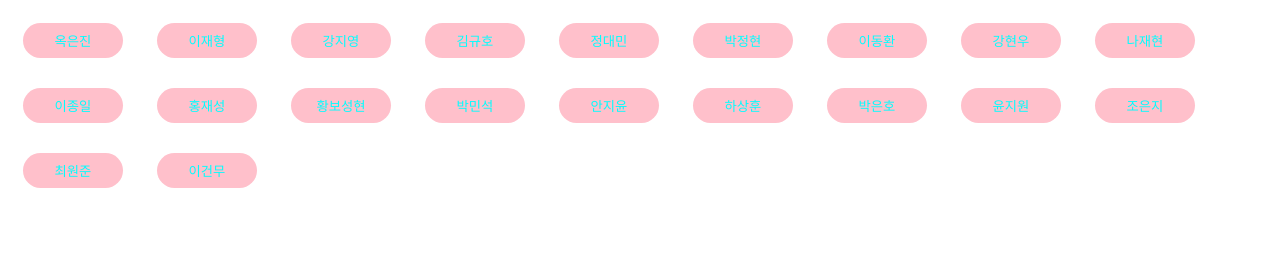
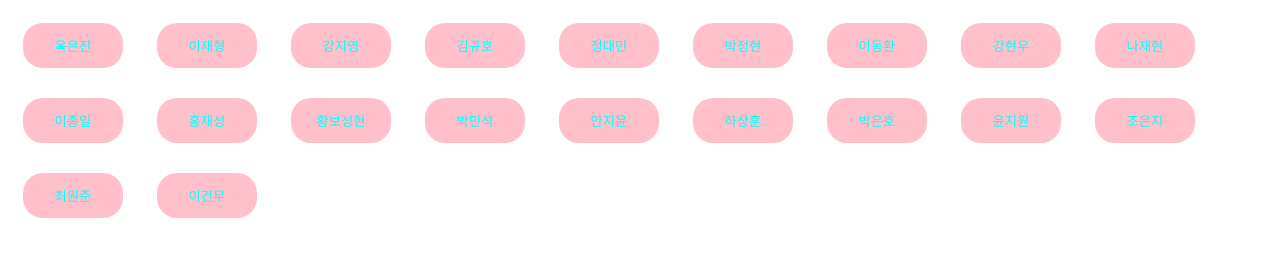
Before and after one commit to pakms980319/TestRepo03, a plain HTML site: page index.html in a window 1280 px wide. Drawn offline with Linux system fonts and the light colour scheme.

Commit message:
Update index.html

```diff
--- a/index.html
+++ b/index.html
@@ -7,8 +7,8 @@
     <style>
         button{
             width : 100px;
-            height : 35px;
-            line-height: 35px;
+            height : 45px;
+            line-height: 45px;
             background-color: pink;
             opacity: 1;
             margin : 15px;
```
